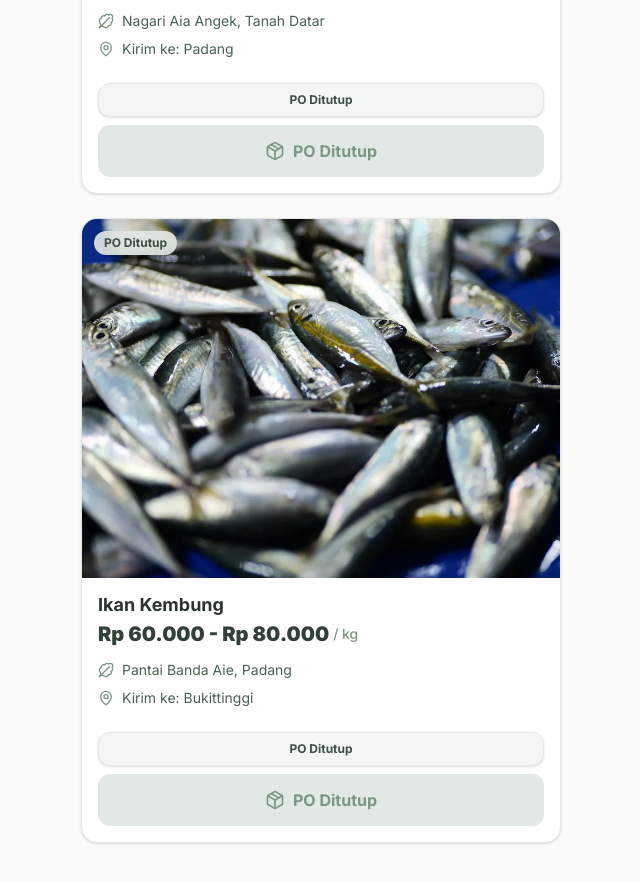
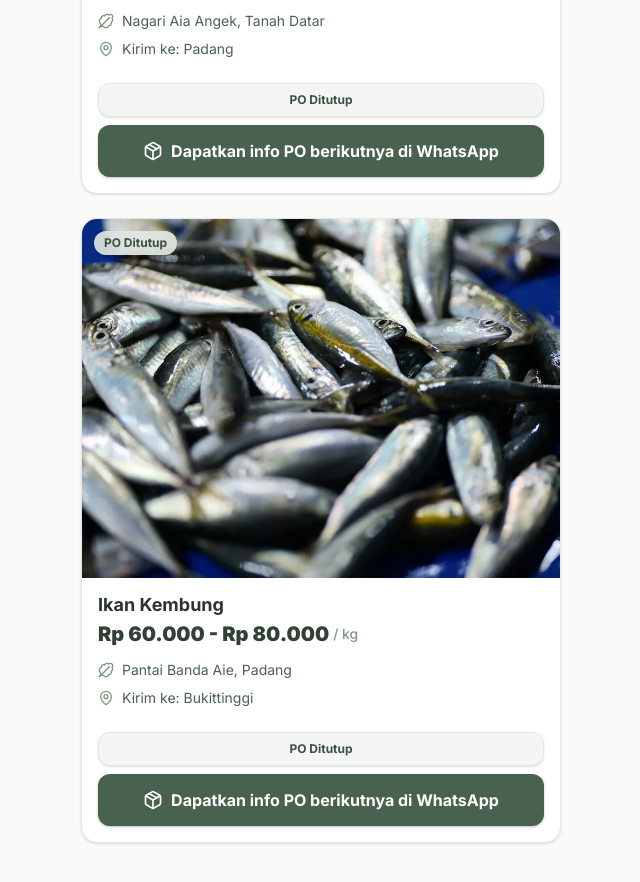
Before and after one commit to vedoalfarizi/pasapagi-web, a Next.js app: page / in a window 1280 px wide. Shown: the part 1340-2222 px from the top of the page, without its empty margins (319-959 px from the left). Built offline with nearby package versions, Linux system fonts and the light colour scheme; no server answers.

Commit message:
feat: enhanced PO ditutup

```diff
--- a/components/ProductCard.tsx
+++ b/components/ProductCard.tsx
@@ -335,13 +335,15 @@ export function ProductCard({ product, selectedDestination }: ProductCardProps)
               <div className="text-center text-xs font-bold text-sage-700 bg-sage-50 py-2 rounded-xl border border-sage-100 shadow-sm">
                 PO Ditutup
               </div>
-            <button
-              disabled
-              className="w-full flex items-center justify-center gap-2 py-3.5 px-4 rounded-xl font-bold text-base bg-sage-100 text-sage-400 cursor-not-allowed"
-            >
-              <Package className="w-5 h-5" />
-              PO Ditutup
-            </button>
+              <a
+                href={getWaGroupLink()}
+                target="_blank"
+                rel="noopener noreferrer"
+                className="w-full flex items-center justify-center gap-2 py-3.5 px-4 rounded-xl font-bold text-sm sm:text-base transition-all active:scale-[0.98] bg-sage-600 hover:bg-sage-700 text-white shadow-sm shadow-sage-600/30"
+              >
+                <Package className="w-5 h-5" />
+                Dapatkan info PO berikutnya di WhatsApp
+              </a>
             </div>
           )}
         </div>
```
